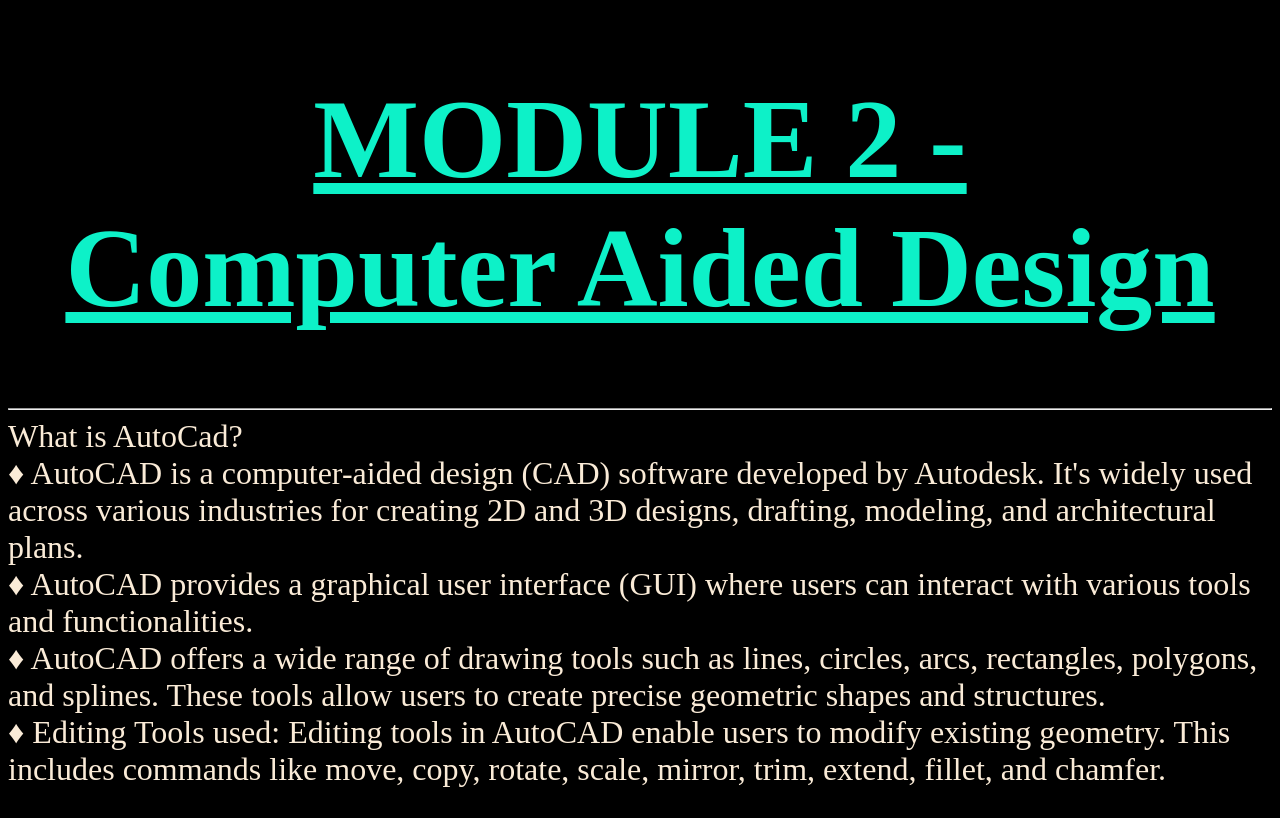
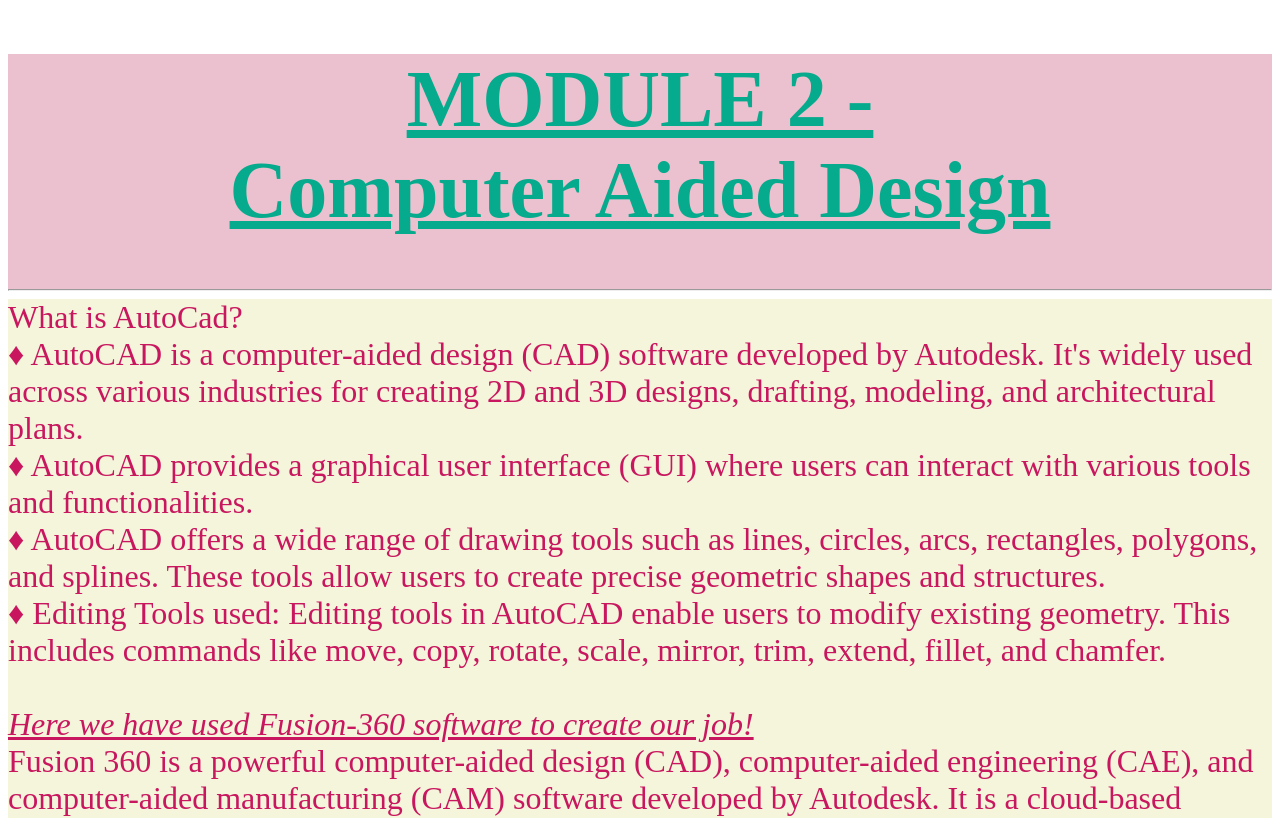
Before and after one commit to samruddhidhore/Portfo-io, a plain HTML site: page module-2/index.html in a window 1280 px wide. Shown: the top 818 px of the page. Drawn offline with Linux system fonts and the light colour scheme.

Commit message:
Update index.html

```diff
--- a/module-2/index.html
+++ b/module-2/index.html
@@ -7,9 +7,9 @@
 </head>
 <style>
     div h1{
-        color: rgb(13, 241, 200);
+        color:  rgb(6, 170, 140);
         text-align: center;
-        font-size: 700%;
+        font-size: 500%;
         text-decoration: underline;
     }
     .daysheading h1{
@@ -17,7 +17,7 @@
 
     }
     .text{
-        color: antiquewhite;
+       color: rgb(200, 23, 94);
         font-size: xx-large;
 
     }
@@ -31,6 +31,12 @@
 
 
     }
+    header{
+    background-color: rgb(235, 193, 207) ;
+   }
+   footer{
+    background-color:beige;
+   }
    /* .next1{
     height: 500px;
     width: auto;
@@ -41,7 +47,7 @@
         padding-top: 100px;
    }  */
    .days{
-    color: chartreuse;
+    color: rgb(37, 128, 231);
     text-align: center;
    }
    .next3{
@@ -57,13 +63,15 @@
 </style>
 
 
-<body bgcolor="black">
+<body >
+    <header>
     <div>
         <h1>MODULE 2 -
         <br>Computer Aided Design
     </h1>
     </div><hr>
-
+</header>
+<footer>
     <div class="text">
         What is AutoCad? <br> &diams;  AutoCAD is a computer-aided design (CAD) software developed by Autodesk. It's widely used across various industries for creating 2D and 3D designs, drafting, modeling, and architectural plans. <br>
         &diams; AutoCAD provides a graphical user interface (GUI) where users can interact with various tools and functionalities. <br>
@@ -212,6 +220,6 @@
             <source src="./complex project.mp4" type="video/mp4">
         </video>
      </div><hr><hr>
- </div>
+ </div>   </footer>
 </body>
 </html>
```
